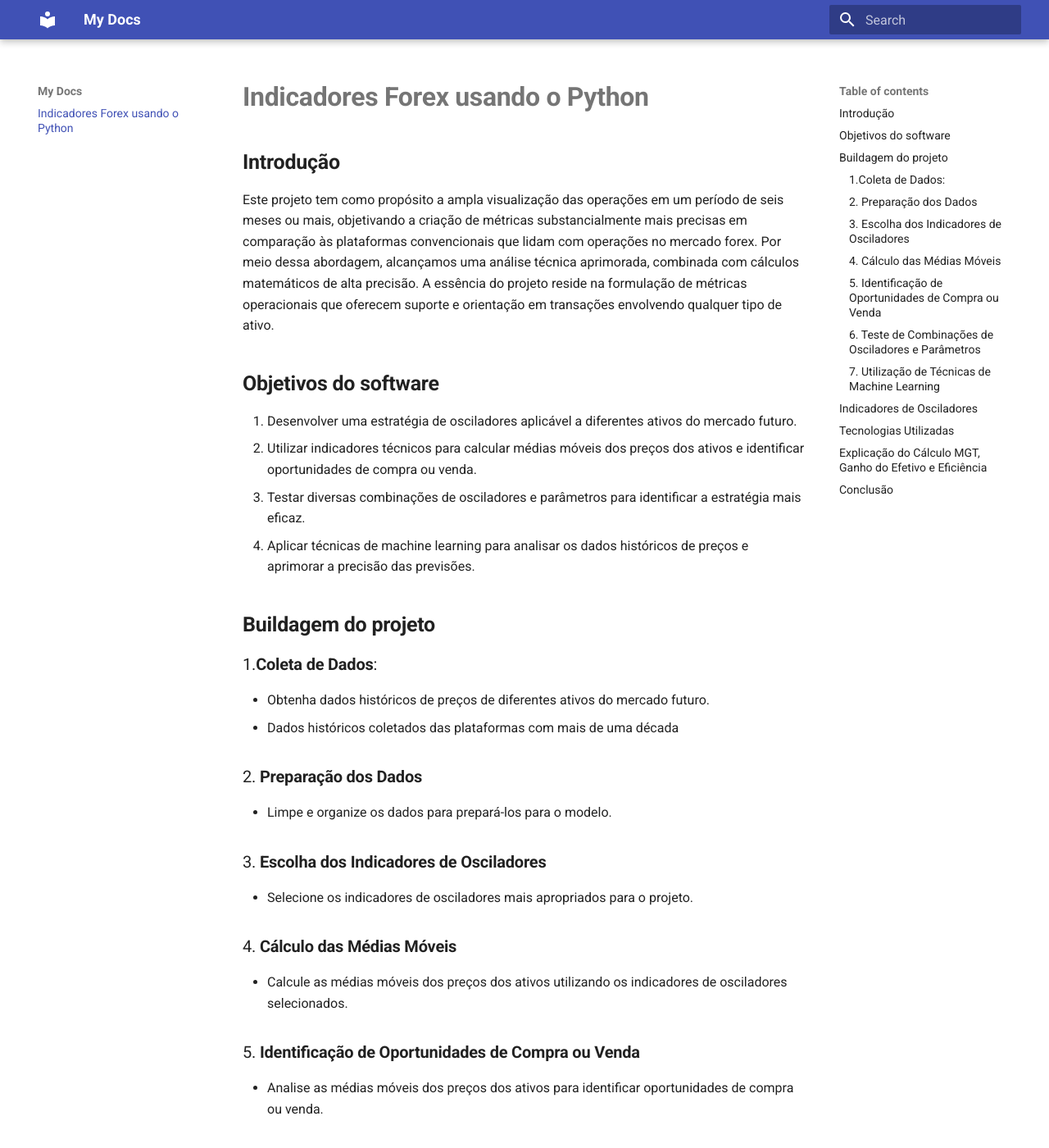
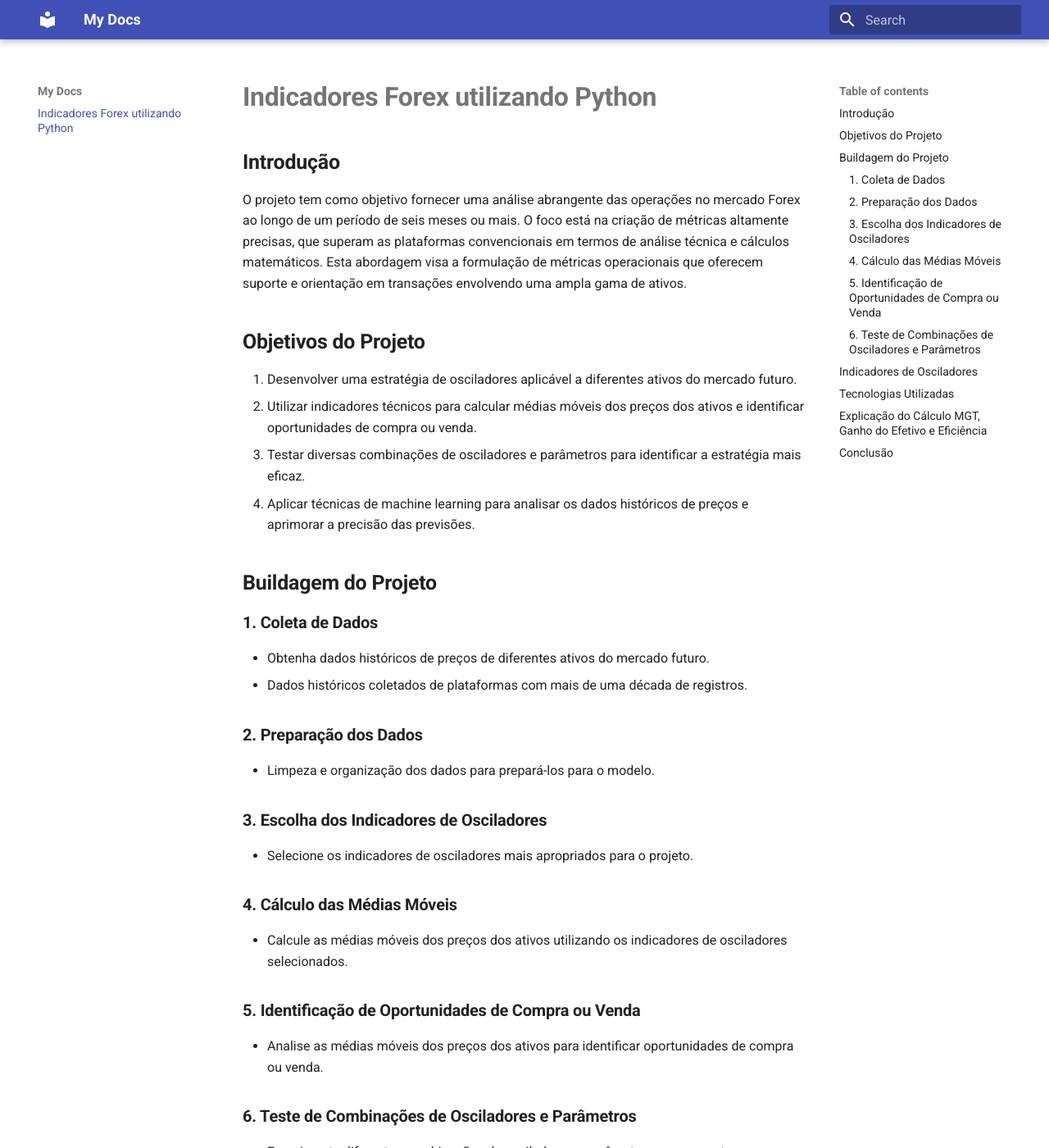
Before and after one commit to Hedriss10/project_fynance_indicators, an MkDocs documentation site: the page built from docs/index.md, in a window 1280 px wide and 1400 px high. Shown: the whole window at 82% size. Built offline with MkDocs 1.6.1 and Material for MkDocs 9.7.7, drawn with Linux system fonts in a browser that asks for light colours; some of the changed text lies outside the part shown.

Commit message:
" mkdocs docs project "

```diff
--- a/docs/index.md
+++ b/docs/index.md
@@ -1,43 +1,39 @@
-# **Indicadores Forex usando o Python**
+# **Indicadores Forex utilizando Python**
 
-## <strong>Introdução</strong>
+## **Introdução**
 
-Este projeto tem como propósito a ampla visualização das operações em um período de seis meses ou mais, objetivando a criação de métricas substancialmente mais precisas em comparação às plataformas convencionais que lidam com operações no mercado forex. Por meio dessa abordagem, alcançamos uma análise técnica aprimorada, combinada com cálculos matemáticos de alta precisão. A essência do projeto reside na formulação de métricas operacionais que oferecem suporte e orientação em transações envolvendo qualquer tipo de ativo.
+O projeto tem como objetivo fornecer uma análise abrangente das operações no mercado Forex ao longo de um período de seis meses ou mais. O foco está na criação de métricas altamente precisas, que superam as plataformas convencionais em termos de análise técnica e cálculos matemáticos. Esta abordagem visa a formulação de métricas operacionais que oferecem suporte e orientação em transações envolvendo uma ampla gama de ativos.
 
-
-## <strong>Objetivos do software</strong>
+## **Objetivos do Projeto**
 
 1. Desenvolver uma estratégia de osciladores aplicável a diferentes ativos do mercado futuro.
 2. Utilizar indicadores técnicos para calcular médias móveis dos preços dos ativos e identificar oportunidades de compra ou venda.
 3. Testar diversas combinações de osciladores e parâmetros para identificar a estratégia mais eficaz.
 4. Aplicar técnicas de machine learning para analisar os dados históricos de preços e aprimorar a precisão das previsões.
 
+## **Buildagem do Projeto**
 
-## <strong>Buildagem do projeto</strong>
+### **1. Coleta de Dados**
+   - Obtenha dados históricos de preços de diferentes ativos do mercado futuro.
+   - Dados históricos coletados de plataformas com mais de uma década de registros.
 
-### 1.**Coleta de Dados**:
-   - Obtenha dados históricos de preços de diferentes ativos do mercado futuro.
-   - Dados históricos coletados das plataformas com mais de uma década
+### **2. Preparação dos Dados**
+   - Limpeza e organização dos dados para prepará-los para o modelo.
 
-### 2. **Preparação dos Dados**
-   - Limpe e organize os dados para prepará-los para o modelo.
-
-### 3. **Escolha dos Indicadores de Osciladores**
+### **3. Escolha dos Indicadores de Osciladores**
    - Selecione os indicadores de osciladores mais apropriados para o projeto.
 
-### 4. **Cálculo das Médias Móveis**
+### **4. Cálculo das Médias Móveis**
    - Calcule as médias móveis dos preços dos ativos utilizando os indicadores de osciladores selecionados.
 
-### 5. **Identificação de Oportunidades de Compra ou Venda**
+### **5. Identificação de Oportunidades de Compra ou Venda**
    - Analise as médias móveis dos preços dos ativos para identificar oportunidades de compra ou venda.
 
-### 6. **Teste de Combinações de Osciladores e Parâmetros**
+### **6. Teste de Combinações de Osciladores e Parâmetros**
    - Experimente diferentes combinações de osciladores e parâmetros para encontrar a estratégia mais eficaz.
 
-### 7. **Utilização de Técnicas de Machine Learning**
-   - Empregue técnicas de machine learning para analisar os dados históricos de preços e melhorar a precisão das previsões.
 
-## Indicadores de Osciladores
+## **Indicadores de Osciladores**
 
 Os osciladores utilizados neste projeto são:
 
@@ -50,19 +46,18 @@
 - Stochastic
 - UO (Ultimate Oscillator)
 
-## Tecnologias Utilizadas
+## **Tecnologias Utilizadas**
 
-Este projeto será desenvolvido em Python, fazendo uso das bibliotecas Pandas, NumPy, Matplotlib e Scikit-learn.
+Este projeto é desenvolvido em Python, fazendo uso das bibliotecas Pandas, NumPy.
 
-## Explicação do Cálculo MGT, Ganho do Efetivo e Eficiência
+## **Explicação do Cálculo MGT, Ganho do Efetivo e Eficiência**
 
-Ao calcular o MGT (Ganho do Efetivo), partimos do pressuposto dos cálculos de Swing Traders. Eles pegam o preço de fechamento do dia atual e subtraem pelo preço de fechamento do dia anterior.
+Ao calcular o MGT (Ganho do Efetivo), partimos do pressuposto dos cálculos de Swing Traders. Eles pegam o preço de fechamento do dia atual e subtraem pelo preço de fechamento do dia anterior. O ganho diário é avaliado com base na perda ou ganho absoluto, definido como eficiência.
 
-É importante destacar que para o ganho diário, o que importa é a perda ou ganho absoluto, que é definido como eficiência.
+## **Conclusão**
 
-## Conclusão
+O projeto visa desenvolver estratégias de osciladores aplicáveis ao mercado futuro, com o intuito de obter lucros consistentes. Os resultados obtidos serão úteis para outros traders que buscam desenvolver estratégias de negociação eficazes.
 
-Com este projeto, esperamos desenvolver estratégias de osciladores que possam ser aplicadas no mercado futuro, visando obter lucros consistentes. Esperamos que os resultados deste projeto sejam úteis para outros traders que também buscam desenvolver estratégias de negociação eficazes.
+**Autor:** [Hedris Pereira](://www.linkedin.com/in/hedriss10/)
 
-**Autor:**
-<div><a href="://www.linkedin.com/in/hedriss10/">Hedris Pereira</a></div>
+---
```
